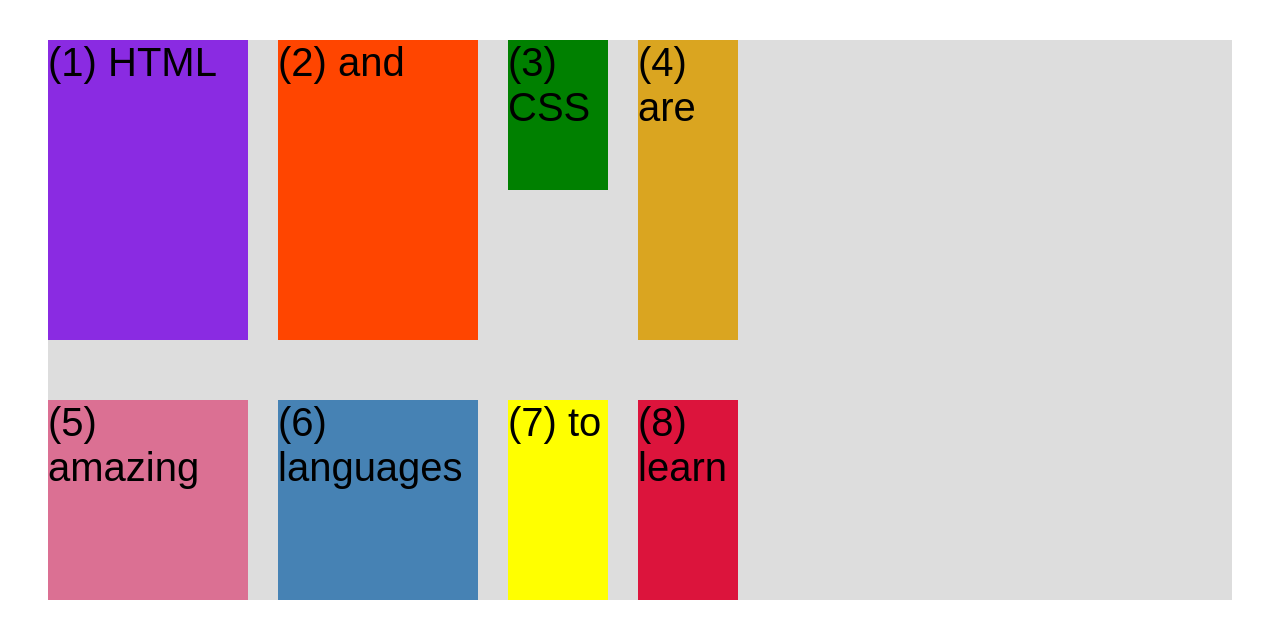
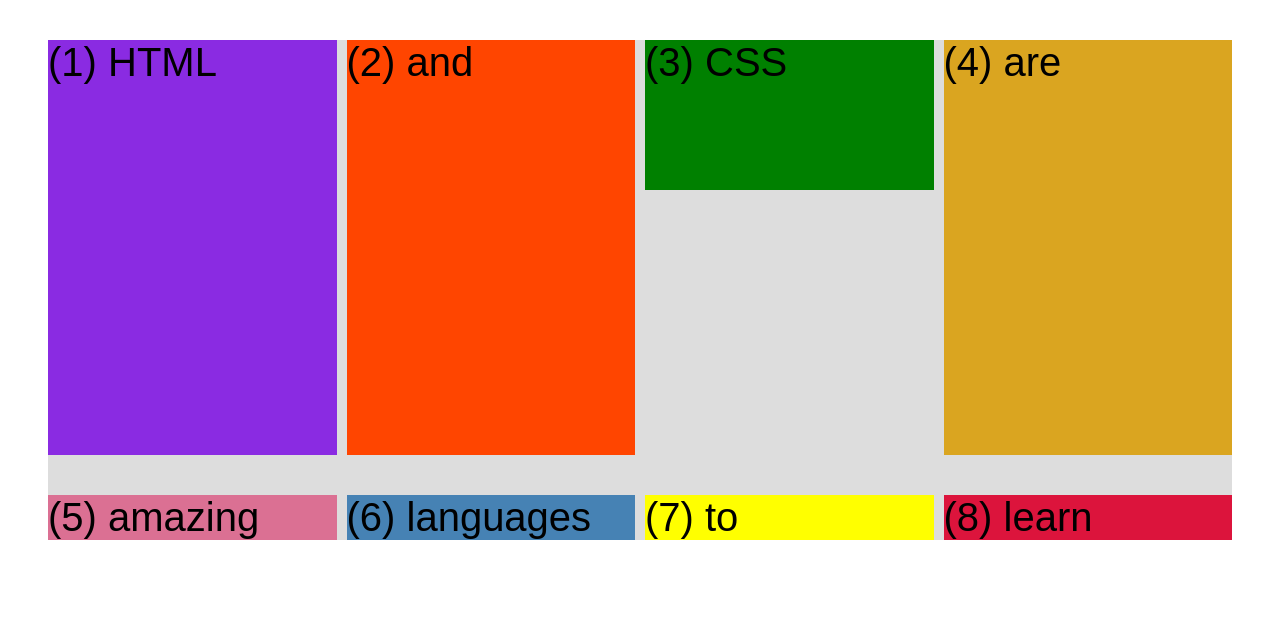
Before and after one commit to elyashar/HTML_fundamentals, a plain HTML site: page css-grid.html in a window 1280 px wide. Drawn offline with Linux system fonts and the light colour scheme.

Commit message:
add sizing grid columns and rows

```diff
--- a/css-grid.html
+++ b/css-grid.html
@@ -41,11 +41,14 @@
 
         /* CSS GRID */
         display: grid;
-        grid-template-columns: 200px 200px 100px 100px;
-        grid-template-rows: 300px 200px;
+        /* grid-template-columns: 1fr 1fr 1fr auto; */
+        /* grid-template-rows: 300px 200px; */
+        grid-template-columns: repeat(4, 1fr);
+        grid-template-rows: 1fr auto;
+        height: 500px;
         /* gap: 30px; */
-        column-gap: 30px;
-        row-gap: 60px;
+        column-gap: 10px;
+        row-gap: 40px;
       }
 
       .container--2 {
```
